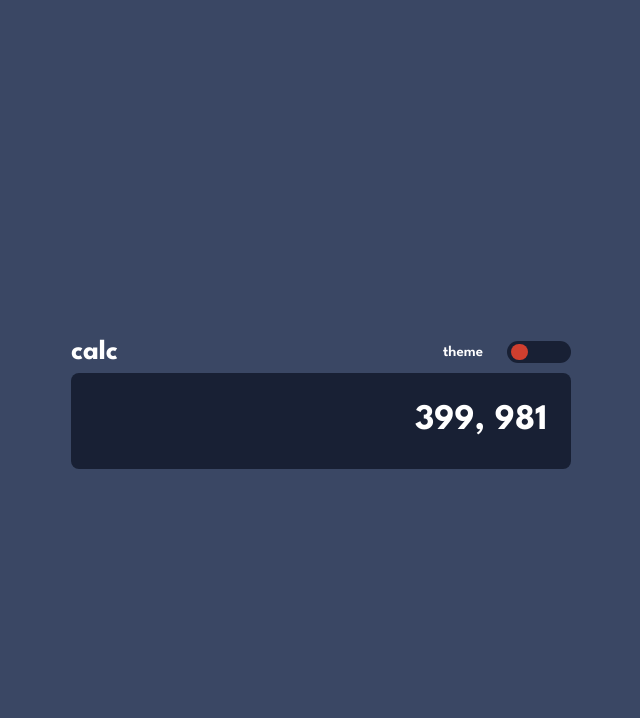
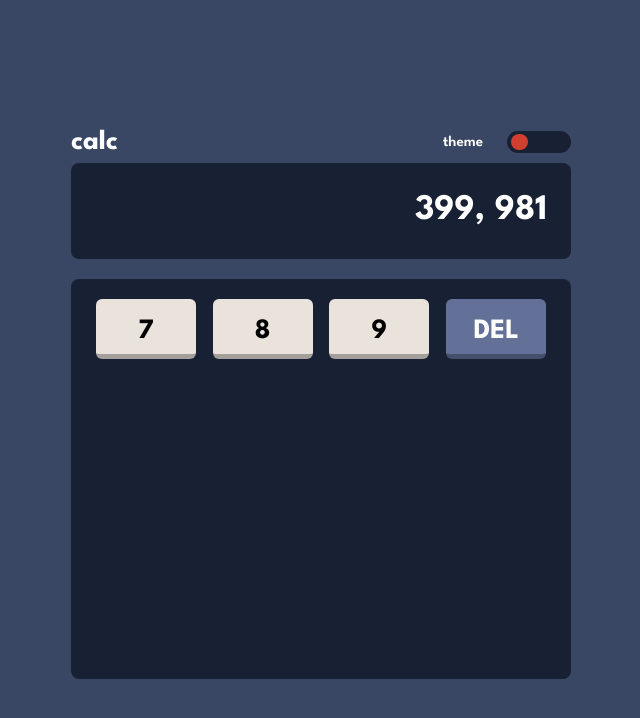
Before and after one commit to faizanalibaig/calculator-app, a React (Vite) app: page / in a window 1280 px wide. Shown: the top 718 px of the page, without its empty margins (319-959 px from the left). Built offline with nearby package versions, Linux system fonts and the light colour scheme; a web font is replaced by a local one.

Commit message:
board and buttons work

```diff
--- a/src/App.jsx
+++ b/src/App.jsx
@@ -15,15 +15,16 @@ const App = () => {
       }}
       className='font-lage'
     >
-      <Calculator />
+      <CalculatorHeader />
       <Display />
+      <Board />
     </div>
   );
 };
 
-function Calculator() {
+function CalculatorHeader() {
   return (
-    <div className='text-[hsl(0,0%,100%)] font-bold text-[28px] w-[500px] flex justify-between items-center'>
+    <div className='text-[#ffffff] font-bold text-[28px] w-[500px] flex justify-between items-center'>
       <h1>{Data.title}</h1>
       <ToggleButton themeNumber={[1, 2, 3]} />
     </div>
@@ -72,4 +73,36 @@ function Display() {
   );
 }
 
+function Board() {
+  return (
+    <div
+      style={{
+        backgroundColor: '#182034',
+        marginTop: '20px',
+        height: '400px',
+        width: '500px',
+        borderRadius: '8px',
+      }}
+    >
+      <div className='flex flex-wrap justify-evenly px-2 py-5'>
+        <Button value={7} />
+        <Button value={8} />
+        <Button value={9} />
+        <Button value='DEL' backgroundColor='#637097' color='#ffffff' />
+      </div>
+    </div>
+  );
+}
+
+function Button({ value, backgroundColor, color }) {
+  return (
+    <button
+      style={{ backgroundColor: backgroundColor, color: color }}
+      className='flex items-center justify-center h-[60px] w-[100px] rounded-[6px] bg-[#eae3dc] font-lage font-bold text-[28px] border-b-[5px] border-opacity-30 border-black pt-2'
+    >
+      {value}
+    </button>
+  );
+}
+
 export default App;
```
